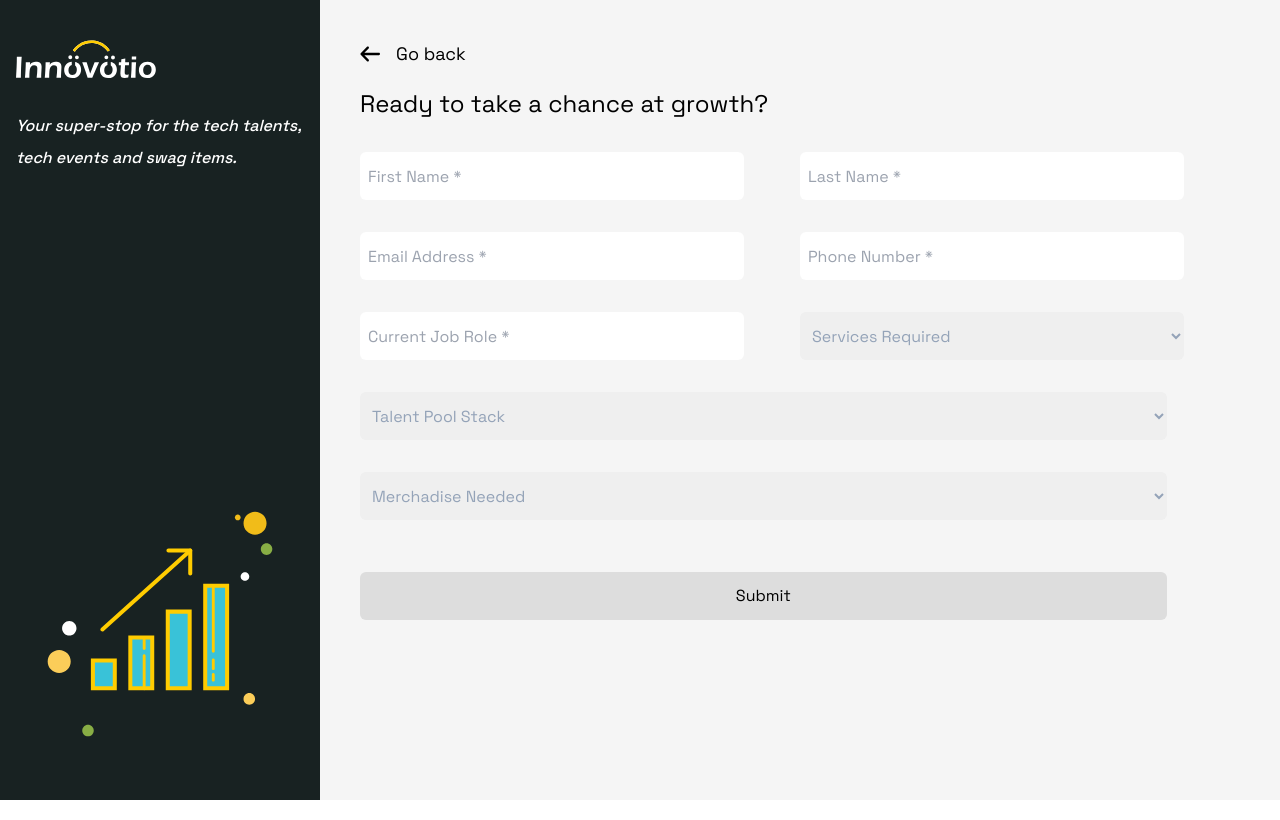
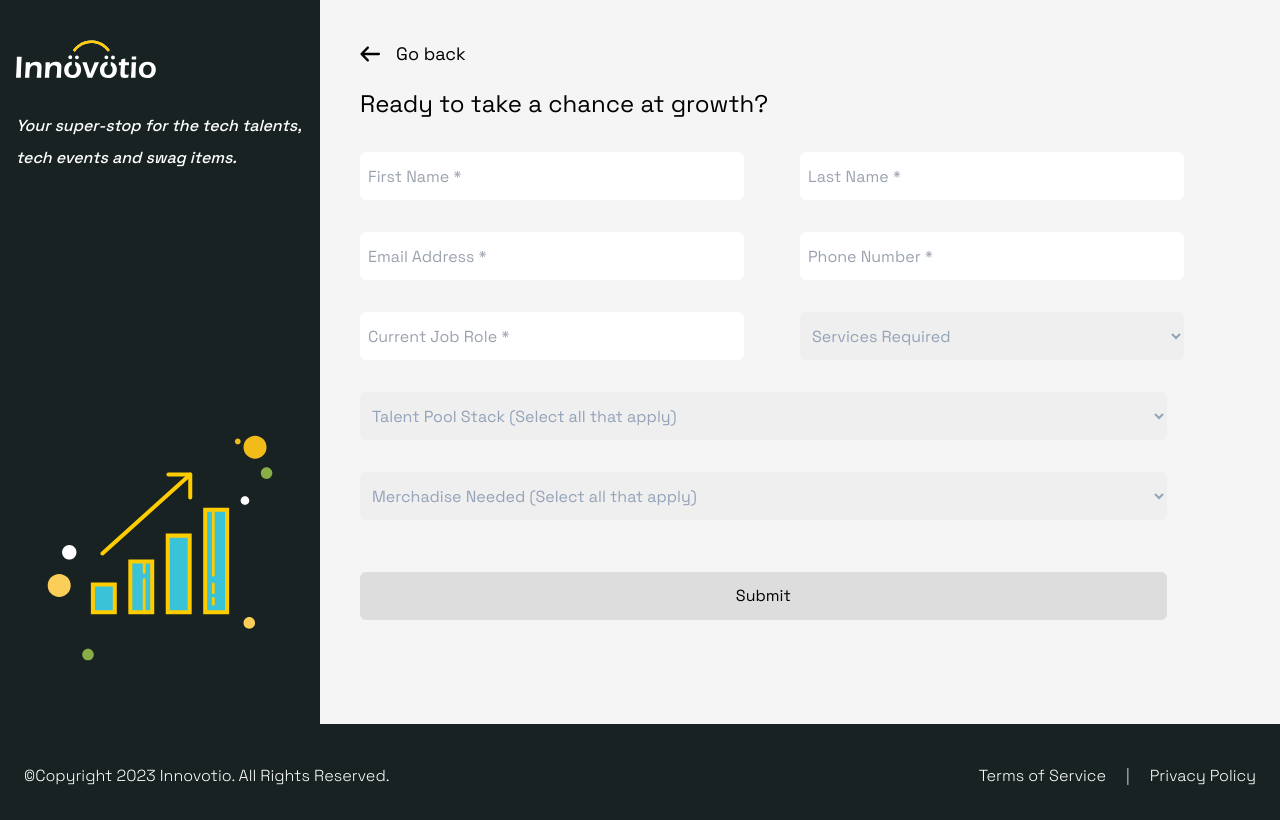
Before and after one commit to Innovotio/Innovotio-Website, a Next.js app: page /business in a window 1280 px wide. Built offline with nearby package versions, Linux system fonts and the light colour scheme.

Commit message:
fix:form fixed

```diff
--- a/src/components/Copyright.js
+++ b/src/components/Copyright.js
@@ -2,13 +2,13 @@ import React from 'react'
 
 const Copyright = () => {
   return (
-    <section className=" text-white font-light flex md:flex-row-reverse w-full flex-col justify-between py-0 lg:py-4 pb-10">
+    <section className="mx-auto container overflow-hidden text-white font-light flex md:flex-row-reverse w-full flex-col justify-center items-center md:items-start md:justify-between py-0 lg:py-4 pb-10">
     <div className="flex md:text-base text-sm lg:mb-2">
       <p>Terms of Service</p>
       <p className='font-light text-gray ml-5'> | </p>
       <p className='ml-5'>Privacy Policy</p>
     </div>
-    <p className="pb-6 md:pb-0 font-light text-sm md:text-start  md:mt-0 mb-3 mt-4 md:text-lg">©Copyright 2023 Innovotio. All Rights Reserved.</p>
+    <p className="pb-6 md:pb-0 font-light text-sm md:text-start  md:mt-0 mb-3 mt-4 md:text-base">©Copyright 2023 Innovotio. All Rights Reserved.</p>
   </section>  )
 }
 
--- a/src/components/Footer.js
+++ b/src/components/Footer.js
@@ -36,7 +36,7 @@ function Footer() {
             <Image src={Twitter} alt="Logo" width={40} height={40} />
           </figure>
         </div>
-        <div className="grid md:grid-cols-2 grid-col-1 gap-16 text-base lg:gap-0 lg:grid-cols-3 lg:w-7/12 w-11/12 lg:pt-0 pt-0">
+        <div className="grid md:grid-cols-2  grid-col-1 gap-16 text-base lg:gap-0 lg:grid-cols-3 lg:w-7/12 w-11/12 lg:pt-0 pt-0">
           <ul className="leading-10 w-12/12">
             <li className=" text-xl text-headerGrey pb-3">
               <Link href="">Services</Link>
--- a/src/components/Navbar.js
+++ b/src/components/Navbar.js
@@ -273,16 +273,12 @@ function Navbar() {
           <div className="flex flex-wrap h-44 lg:mb-0 mb-20">
             <div className="mb-5 mr-10">
               <Link href="/jobapplication" legacyBehavior>
-                <a>
                   <BlackBtn text="Join Innovotio" />
-                </a>
               </Link>
             </div>
             <div className="">
             <Link href="/business" legacyBehavior>
-                <a>
                 <YellowBtn text="Hire a talent" />
-                </a>
               </Link>
             </div>
           </div>
--- a/src/form/ApplicationForm.js
+++ b/src/form/ApplicationForm.js
@@ -5,17 +5,27 @@ import Add from "../assets/form/Add File.svg";
 import Link from "next/link";
 
 import Image from "next/image";
+import Copyright from "../components/Copyright";
 
 const ApplicationForm = () => {
   return (
-    <section className="flex bg-form h-full w-12/12 2xl:mx-auto 2xl:container 2xl:bg-form">
-
+    <>
+      <section className="flex bg-form w-12/12 2xl:mx-auto 2xl:container 2xl:bg-form">
         <section className="md:w-3/12 hidden bg-side py-6 px-4 lg:px-10 md:flex flex-col justify-between">
           <div className="">
-          <Image src={Logo} alt="Logo" width={140} height={120} className="" />
+          <Link href="/">
+            <Image
+              src={Logo}
+              alt="Logo"
+              width={140}
+              height={120}
+              className=""
+            />
+            </Link>
             <figcaption>
               <p className="pt-8 leading-8 text-white text-base font-medium italic">
-              Your super-stop for the tech talents, tech events and swag items.
+                Your super-stop for the tech talents, tech events and swag
+                items.
               </p>
             </figcaption>
           </div>
@@ -32,11 +42,17 @@ const ApplicationForm = () => {
 
         <section className="md:w-9/12 w-full overflow-x-hidden bg-form">
           <nav className="md:hidden bg-side h-20 flex items-center px-4">
-        <Image src={Logo} alt="Logo" width={140} height={120} className="" />
+            <Image
+              src={Logo}
+              alt="Logo"
+              width={140}
+              height={120}
+              className=""
+            />
           </nav>
           <div className=" py-2 lg:px-10 px-4 md:px-4">
+            <div className="flex  items-center pt-8 ">
               <Link href="/">
-          <div className="flex  items-center pt-8 ">
                 <Image
                   src={Arrow}
                   alt="chart"
@@ -44,9 +60,11 @@ const ApplicationForm = () => {
                   height={20}
                   className=""
                 />
+              </Link>
+              <Link href="/">
                 <p className="ml-4 text-lg">Go back</p>
+              </Link>
             </div>
-          </Link>
             <h1 className="lg:text-2xl text-lg pb-8 pt-5 lg:w-full w-full ">
               Become the next Innovative talent
             </h1>
@@ -119,13 +137,17 @@ const ApplicationForm = () => {
                   className="lg:w-11/12 w-full h-14 rounded-md  mb-8 px-2 py-2 lg:h-12"
                 />
               </div>
-            <div className="lg:w-11/12 w-full mb-10 mt-5 bg-gray h-12 rounded-md flex justify-center">
+              <div className="lg:w-11/12 w-11/12 mt-5 mb-24 bg-gray h-12 rounded-md flex justify-center">
                 <button className="">Submit</button>
               </div>
             </form>
           </div>
         </section>
       </section>
+      <section className="container mx-auto overflow-hidden py-6 lg:mt-0 pt-6 h-24 px-6 bg-side">
+        <Copyright />
+      </section>
+    </>
   );
 };
 
--- a/src/form/ClientForm.js
+++ b/src/form/ClientForm.js
@@ -3,16 +3,25 @@ import Arrow from "../assets/form/arrow.svg";
 import formImage from "../assets/form/Account.svg";
 import Image from "next/image";
 import Link from "next/link";
+import Copyright from "../components/Copyright";
 
 const ClientForm = () => {
   return (
-    <section className="flex h-screen w-12/12 2xl:mx-auto 2xl:container">
+    <>
+      <section className="flex bg-form w-12/12 2xl:mx-auto 2xl:container">
         <section className="w-3/12 hidden bg-side pt-10 py-8 px-10 md:px-4 md:flex flex-col justify-between">
           <div className="">
-          <Image src={Logo} alt="Logo" width={140} height={120} className="" />
+            <Image
+              src={Logo}
+              alt="Logo"
+              width={140}
+              height={120}
+              className=""
+            />
             <figcaption>
               <p className="pt-8 leading-8 text-white text-base font-medium italic">
-              Your super-stop for the tech talents, tech events and swag items.
+                Your super-stop for the tech talents, tech events and swag
+                items.
               </p>
             </figcaption>
           </div>
@@ -28,6 +37,7 @@ const ClientForm = () => {
         </section>
         <section className="md:w-9/12 w-full overflow-x-hidden bg-form">
           <nav className="md:hidden bg-side h-20 flex items-center px-4 ">
+          <Link href="/">
             <Image
               src={Logo}
               alt="Logo"
@@ -35,11 +45,11 @@ const ClientForm = () => {
               height={120}
               className=""
             />
+            </Link>
           </nav>
           <div className=" py-2 lg:px-10 px-4 md:px-4">
+            <div className="flex items-center pt-8 ">
               <Link href="/">
-
-          <div className="flex items-center pt-8 ">
                 <Image
                   src={Arrow}
                   alt="chart"
@@ -47,14 +57,15 @@ const ClientForm = () => {
                   height={20}
                   className=""
                 />
-            <p className="ml-4 text-lg">Go back</p>
+              </Link>
+              <Link href="/">
+                <p className="ml-4 cursor-pointer text-lg">Go back</p>
+              </Link>
             </div>
-          </Link>
             <h1 className="text-lg lg:text-2xl pb-8 pt-5 lg:w-full md:w-96 w-full ">
               Ready to take a chance at growth?
             </h1>
-          <form className="">
-
+            <form className="bg-form">
               <div className="grid xl:grid-cols-2">
                 <input
                   type="text"
@@ -109,7 +120,7 @@ const ClientForm = () => {
                   defaultValue="default"
                 >
                   <option value="default" disabled hidden>
-                  Talent Pool Stack
+                    Talent Pool Stack (Select all that apply)
                   </option>
                   <option>Front-End Developer</option>
                   <option>Digital Marketer</option>
@@ -131,7 +142,7 @@ const ClientForm = () => {
                   defaultValue="default"
                 >
                   <option value="default" disabled hidden>
-                  Merchadise Needed
+                    Merchadise Needed (Select all that apply)
                   </option>
                   <option>T-Shirts</option>
                   <option>Water Bottle</option>
@@ -144,13 +155,17 @@ const ClientForm = () => {
                   <option>Others</option>
                 </select>
               </div>
-            <div className="lg:w-11/12  w-11/12 mt-5 mb-5 bg-gray h-12 rounded-md flex justify-center">
+              <div className="lg:w-11/12 w-11/12 mt-5 mb-24 bg-gray h-12 rounded-md flex justify-center">
                 <button className="">Submit</button>
               </div>
             </form>
           </div>
         </section>
       </section>
+      <section className="mx-auto container overflow-hidden py-6 lg:mt-0 pt-6 h-24 px-6 bg-side">
+        <Copyright />
+      </section>
+    </>
   );
 };
 
```
Lines whose indentation alone changed are shown as unchanged.
